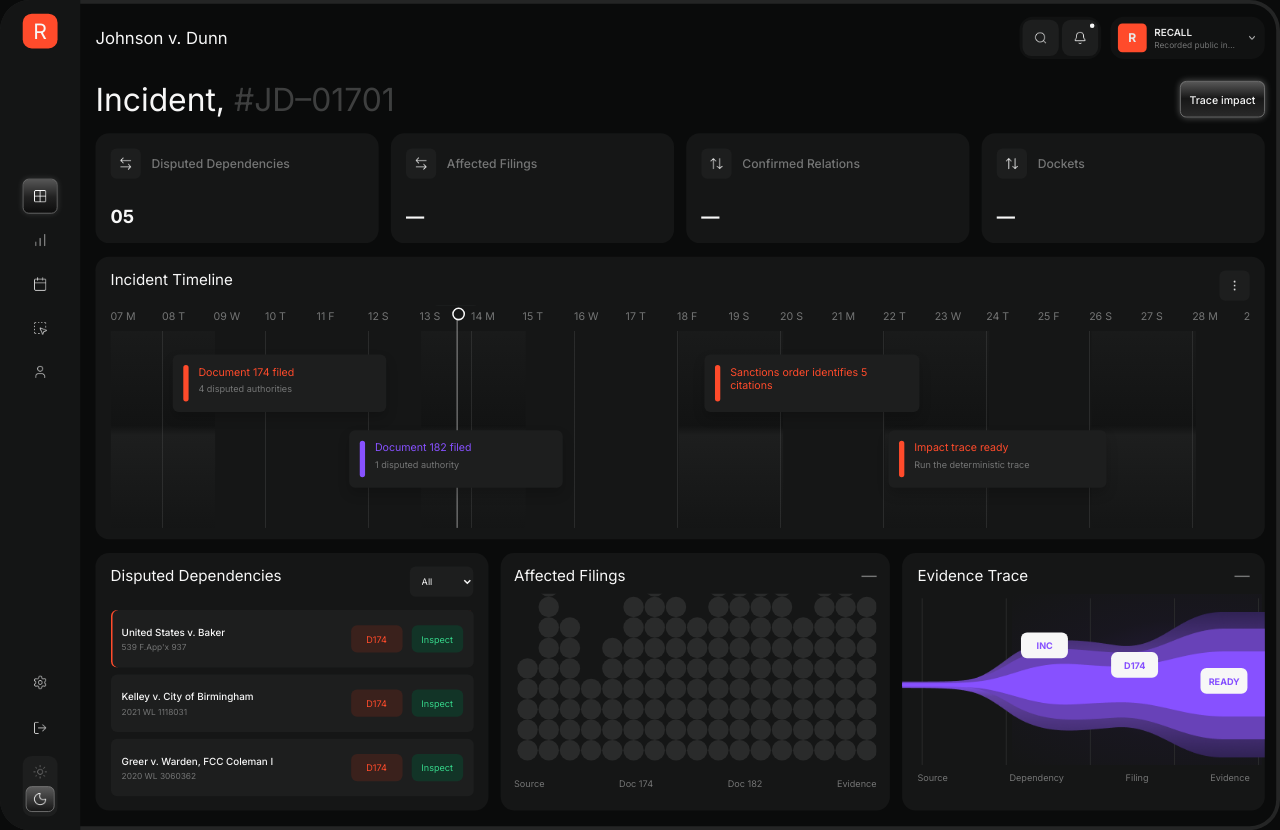
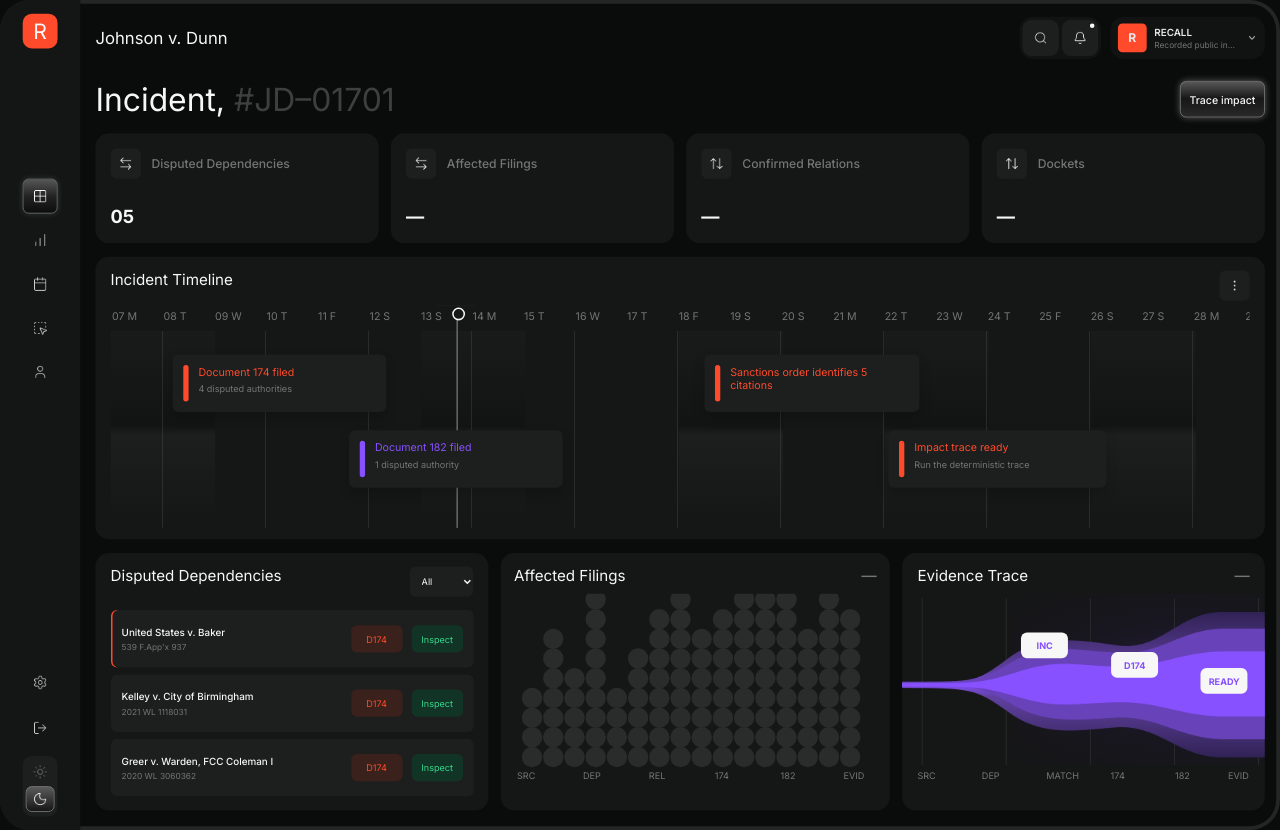
Before and after one commit to Davemafy/recall, a Next.js app: page / in a window 1280 px wide. Built offline with nearby package versions, Linux system fonts and the light colour scheme.

Commit message:
qa: lock Figma geometry and chart coordinates

```diff
--- a/components/FigmaDashboard.tsx
+++ b/components/FigmaDashboard.tsx
@@ -44,7 +44,31 @@ export default function FigmaDashboard(){
   const selectedRelationship=data.relationships.find((r:any)=>r.dependencyId===selectedDependency.id);
   const selectedFiling=selectedRelationship?data.filings.find((f:any)=>f.id===selectedRelationship.filingId):null;
 
-  const bubbleHeights=[5,9,7,4,6,8,10,8,7,10,9,12,11,7,10,9,8];
+  const bubbleColumns=[
+    {x:10,ys:[124,150,176,202]},
+    {x:38,ys:[46,72,98,124,150,176,202]},
+    {x:66,ys:[98,124,150,176,202]},
+    {x:94,ys:[-6,20,46,72,98,124,150,176,202]},
+    {x:122,ys:[124,150,176,202]},
+    {x:150,ys:[72,98,124,150,176,202]},
+    {x:178,ys:[20,46,72,98,124,150,176,202]},
+    {x:206,ys:[-32,-6,20,46,72,98,124,150,176,202]},
+    {x:234,ys:[46,72,98,124,150,176,202]},
+    {x:262,ys:[20,46,72,98,124,150,176,202]},
+    {x:290,ys:[-32,-6,20,46,72,98,124,150,176,202]},
+    {x:318,ys:[-84,-58,-32,-6,20,46,72,98,124,150,176,202]},
+    {x:346,ys:[-58,-32,-6,20,46,72,98,124,150,176,202]},
+    {x:374,ys:[46,72,98,124,150,176,202]},
+    {x:402,ys:[-32,-6,20,46,72,98,124,150,176,202]},
+    {x:430,ys:[20,46,72,98,124,150,176,202]}
+  ];
+  const hotPoints=[
+    {x:206,y:98},
+    {x:234,y:98},
+    {x:262,y:124},
+    {x:290,y:150},
+    {x:290,y:176}
+  ];
 
   return <div className="figmaPage" style={{height:DESIGN_H*scale}}>
     <div className="figmaScale" style={{transform:`scale(${scale})`}}>
@@ -167,15 +191,20 @@ export default function FigmaDashboard(){
               </div>
               <div className="figmaBubbleChart">
                 <div className="figmaBubbleColumns">
-                  {bubbleHeights.map((height,col)=><div className="figmaBubbleColumn" key={col}>
-                    {Array.from({length:height}).map((_,row)=>{
-                      const hot=traced&&((col===5&&row===height-1)||(col===7&&row===height-2)||(col===8&&row===height-1)||(col===10&&row===height-3)||(col===12&&row===height-2));
-                      const selectedHot=hot&&((selected<4&&col===7)||(selected===4&&col===12));
-                      return <i key={row} className={'figmaBubble '+(hot?'hot ':'')+(selectedHot?'selected':'')}/>;
-                    })}
-                  </div>)}
+                  {bubbleColumns.flatMap(column=>column.ys.map(y=>{
+                    const hotIndex=hotPoints.findIndex(point=>point.x===column.x&&point.y===y);
+                    const hot=traced&&hotIndex!==-1;
+                    const selectedHot=hot&&hotIndex===selected;
+                    return <i
+                      key={column.x+'-'+y}
+                      className={'figmaBubble '+(hot?'hot ':'')+(selectedHot?'selected':'')}
+                      style={{left:column.x,top:y}}
+                    />;
+                  }))}
                 </div>
-                <div className="figmaChartLabels"><span>Source</span><span>Doc 174</span><span>Doc 182</span><span>Evidence</span></div>
+                <div className="figmaChartLabels" aria-hidden>
+                  {[['SRC',4],['DEP',91],['REL',178],['174',265],['182',352],['EVID',435]].map(([label,left])=><span key={String(label)} style={{left:Number(left)}}>{label}</span>)}
+                </div>
               </div>
             </section>
 
@@ -193,7 +222,9 @@ export default function FigmaDashboard(){
                 <span className="figmaChange c1">INC</span>
                 <span className="figmaChange c2">{selectedFiling?'D'+selectedFiling.documentNumber:'DOC'}</span>
                 <span className="figmaChange c3">{traced?'EXACT':'READY'}</span>
-                <div className="figmaStreamLabels"><span>Source</span><span>Dependency</span><span>Filing</span><span>Evidence</span></div>
+                <div className="figmaStreamLabels" aria-hidden>
+                  {[['SRC',20],['DEP',105],['MATCH',190],['174',275],['182',360],['EVID',430]].map(([label,left])=><span key={String(label)} style={{left:Number(left)}}>{label}</span>)}
+                </div>
               </div>
             </section>
           </section>
```
Also changed, not shown: app/figma-1to1.css, 1 other file (tests, documents, lock files or other folders).
